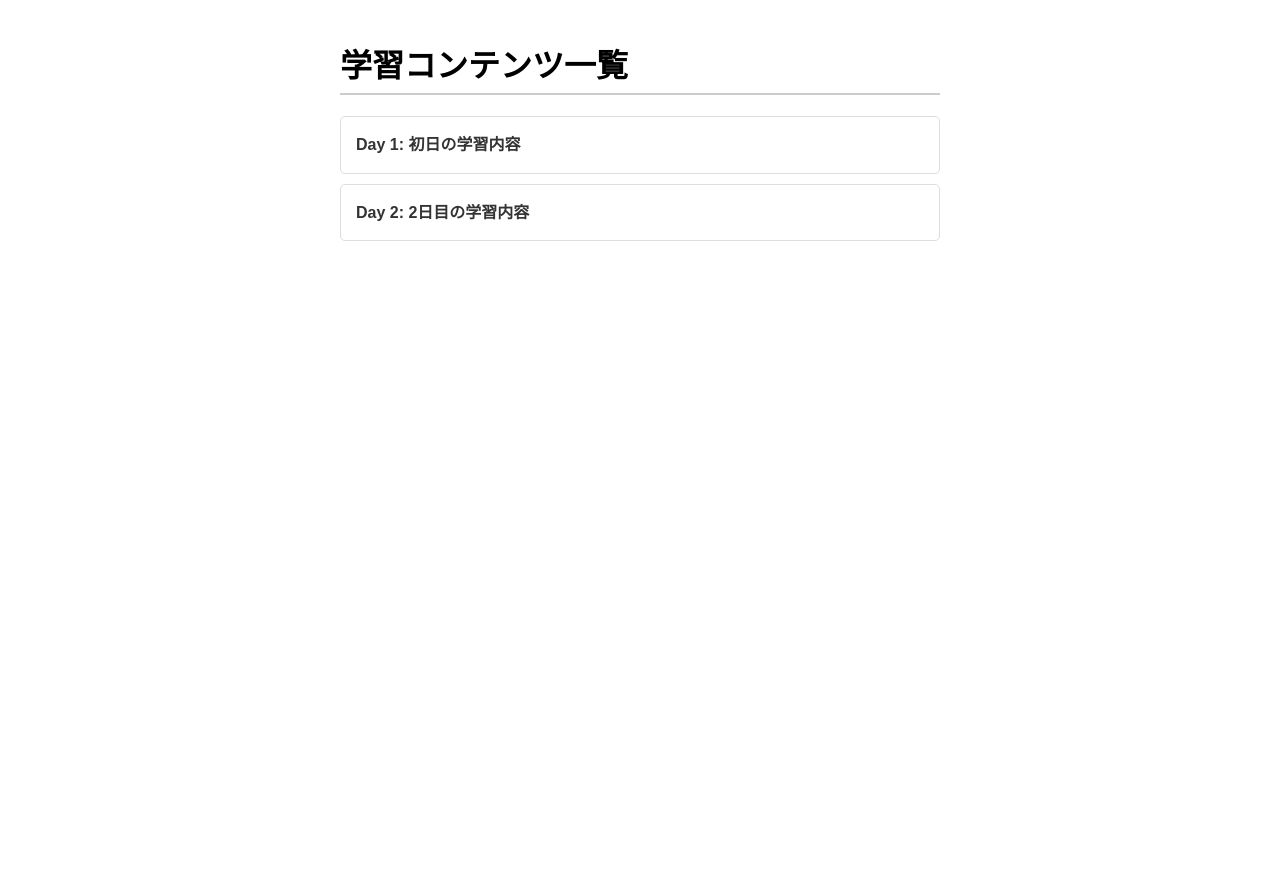
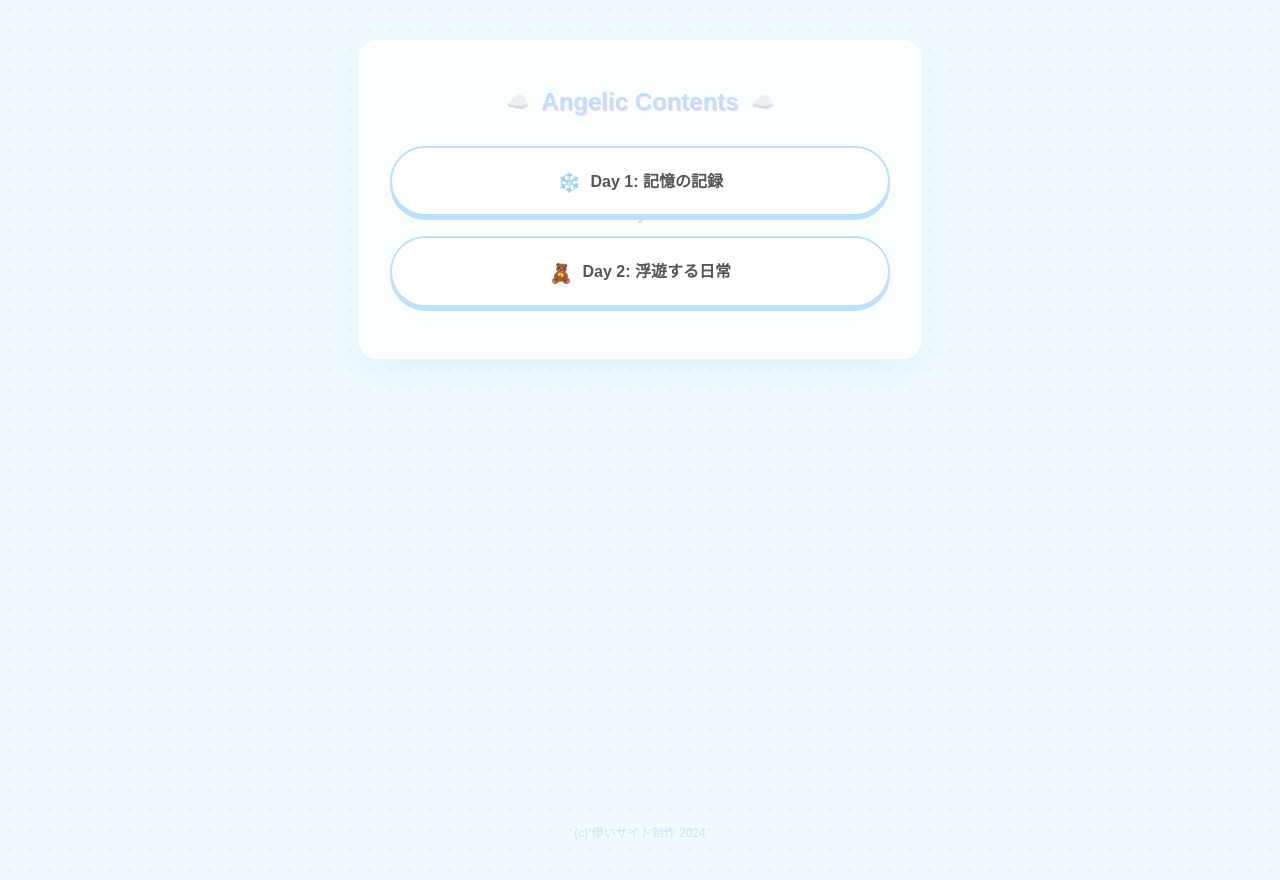
Before and after one commit to songjingfeina-wq/IB1_project, a plain HTML site: page index.html in a window 1280 px wide. Before the commit the page ends 800 px from the top, so only its background shows below. Drawn offline with Linux system fonts and the light colour scheme.

Commit message:
ここにメッセージを書く

```diff
--- a/index.html
+++ b/index.html
@@ -3,26 +3,180 @@
 <head>
     <meta charset="UTF-8">
     <meta name="viewport" content="width=device-width, initial-scale=1.0">
-    <title>学習サイト インデックス</title>
+    <title>👼 Angelic Portal ☁️</title>
     <style>
-        body { font-family: sans-serif; line-height: 1.6; padding: 20px; max-width: 600px; margin: auto; }
-        h1 { border-bottom: 2px solid #ccc; }
-        ul { list-style: none; padding: 0; }
-        li { margin: 10px 0; border: 1px solid #ddd; border-radius: 5px; }
-        a { display: block; padding: 15px; text-decoration: none; color: #333; font-weight: bold; }
-        a:hover { background-color: #f4f4f4; color: #007bff; }
+        /* --- 基礎設定 --- */
+        :root {
+            --bg-color: #f0faff; /* ほんのり青みがかった白 */
+            --main-color: #bde0fe; /* 水色（天使の羽） */
+            --accent-color: #ffc8dd; /* ピンク（リボン） */
+            --text-color: #555;     /* 少し柔らかい黒 */
+            --border-radius: 20px;
+        }
+
+        @import url('https://fonts.googleapis.com/css2?family=Kosugi+Maru&display=swap');
+
+        body {
+            background-color: var(--bg-color);
+            color: var(--text-color);
+            font-family: 'Kosugi+Maru', sans-serif; /* 丸みのあるフォント */
+            margin: 0;
+            padding: 40px 20px;
+            display: flex;
+            flex-direction: column;
+            align-items: center;
+            min-height: 100vh;
+            /* 背景にドットを追加してサブカル感を出す */
+            background-image: radial-gradient(#d0efff 1px, transparent 1px);
+            background-size: 20px 20px;
+        }
+
+        /* --- コンテナ（全体の枠） --- */
+        .container {
+            width: 100%;
+            max-width: 500px;
+            background: rgba(255, 255, 255, 0.7); /* 半透明 */
+            backdrop-filter: blur(5px); /* ガラスのようなぼかし */
+            padding: 30px;
+            border-radius: var(--border-radius);
+            box-shadow: 0 10px 25px rgba(189, 224, 254, 0.3); /* 水色の影 */
+            border: 2px solid #fff;
+            text-align: center;
+        }
+
+        /* --- タイトル部分 --- */
+        h1 {
+            font-size: 24px;
+            color: var(--main-color);
+            text-shadow: 0 0 10px rgba(255, 255, 255, 1), 1px 1px 0px var(--accent-color);
+            margin-bottom: 30px;
+            position: relative;
+            display: inline-block;
+        }
+        h1::before, h1::after {
+            content: '☁️'; /* タイトルの横に雲 */
+            position: absolute;
+            top: 50%;
+            transform: translateY(-50%);
+            font-size: 18px;
+            opacity: 0.7;
+        }
+        h1::before { left: -35px; }
+        h1::after { right: -35px; }
+
+        /* --- ナビゲーション（リンク一覧） --- */
+        ul {
+            list-style: none;
+            padding: 0;
+            margin: 0;
+        }
+
+        li {
+            margin-bottom: 20px;
+            position: relative;
+        }
+
+        /* 天使の羽のようなリボンをイメージ */
+        li::after {
+            content: '▫️';
+            color: var(--accent-color);
+            font-size: 12px;
+            position: absolute;
+            bottom: -12px;
+            left: 50%;
+            transform: translateX(-50%);
+        }
+
+        li:last-child::after { content: ''; }
+
+        /* --- リンクボタン --- */
+        a {
+            display: block;
+            text-decoration: none;
+            color: var(--text-color);
+            font-weight: bold;
+            padding: 20px;
+            background: #fff;
+            border: 2px solid var(--main-color);
+            border-radius: 50px; /* 丸いボタン */
+            transition: all 0.3s ease;
+            position: relative;
+            overflow: hidden; /* キラキラエフェクト用 */
+            box-shadow: 0 4px 0px var(--main-color); /* 地雷・量産型にも通じる浮かせたデザイン */
+        }
+
+        /* ホバー時のアニメーション */
+        a:hover {
+            transform: translateY(2px); /* 押し込まれる感じ */
+            box-shadow: 0 2px 0px var(--main-color);
+            background-color: var(--bg-color);
+            color: #000;
+        }
+
+        /* リンク内の絵文字 */
+        a .emoji {
+            font-size: 1.2em;
+            margin-right: 5px;
+            vertical-align: middle;
+        }
+
+        /* --- ページ下部の装飾 --- */
+        footer {
+            margin-top: auto;
+            color: var(--main-color);
+            font-size: 12px;
+            opacity: 0.8;
+            padding-top: 20px;
+        }
+
+        /* --- [オプション] キラキラアニメーション (CSSのみ) --- */
+        a::before {
+            content: '';
+            position: absolute;
+            top: -50%;
+            left: -50%;
+            width: 200%;
+            height: 200%;
+            background: linear-gradient(
+                135deg,
+                rgba(255, 255, 255, 0) 40%,
+                rgba(255, 255, 255, 0.8) 50%,
+                rgba(255, 255, 255, 0) 60%
+            );
+            transition: all 0.6s;
+            transform: translateX(-100%) translateY(-100%) rotate(45deg);
+        }
+
+        a:hover::before {
+            transform: translateX(100%) translateY(100%) rotate(45deg);
+        }
+
     </style>
 </head>
 <body>
 
-    <h1>学習コンテンツ一覧</h1>
+    <div class="container">
+        <h1>Angelic Contents</h1>
 
-    <nav>
-        <ul>
-            <li><a href="day1/index.html">Day 1: 初日の学習内容</a></li>
-            <li><a href="day2/index.html">Day 2: 2日目の学習内容</a></li>
-        </ul>
-    </nav>
+        <nav>
+            <ul>
+                <li>
+                    <a href="day1/index.html">
+                        <span class="emoji">❄️</span>
+                        Day 1: 記憶の記録
+                    </a>
+                </li>
+                <li>
+                    <a href="day2/index.html">
+                        <span class="emoji">🧸</span>
+                        Day 2: 浮遊する日常
+                    </a>
+                </li>
+            </ul>
+        </nav>
+    </div>
+
+    <footer>(c) 儚いサイト制作 2024</footer>
 
 </body>
 </html>
```
